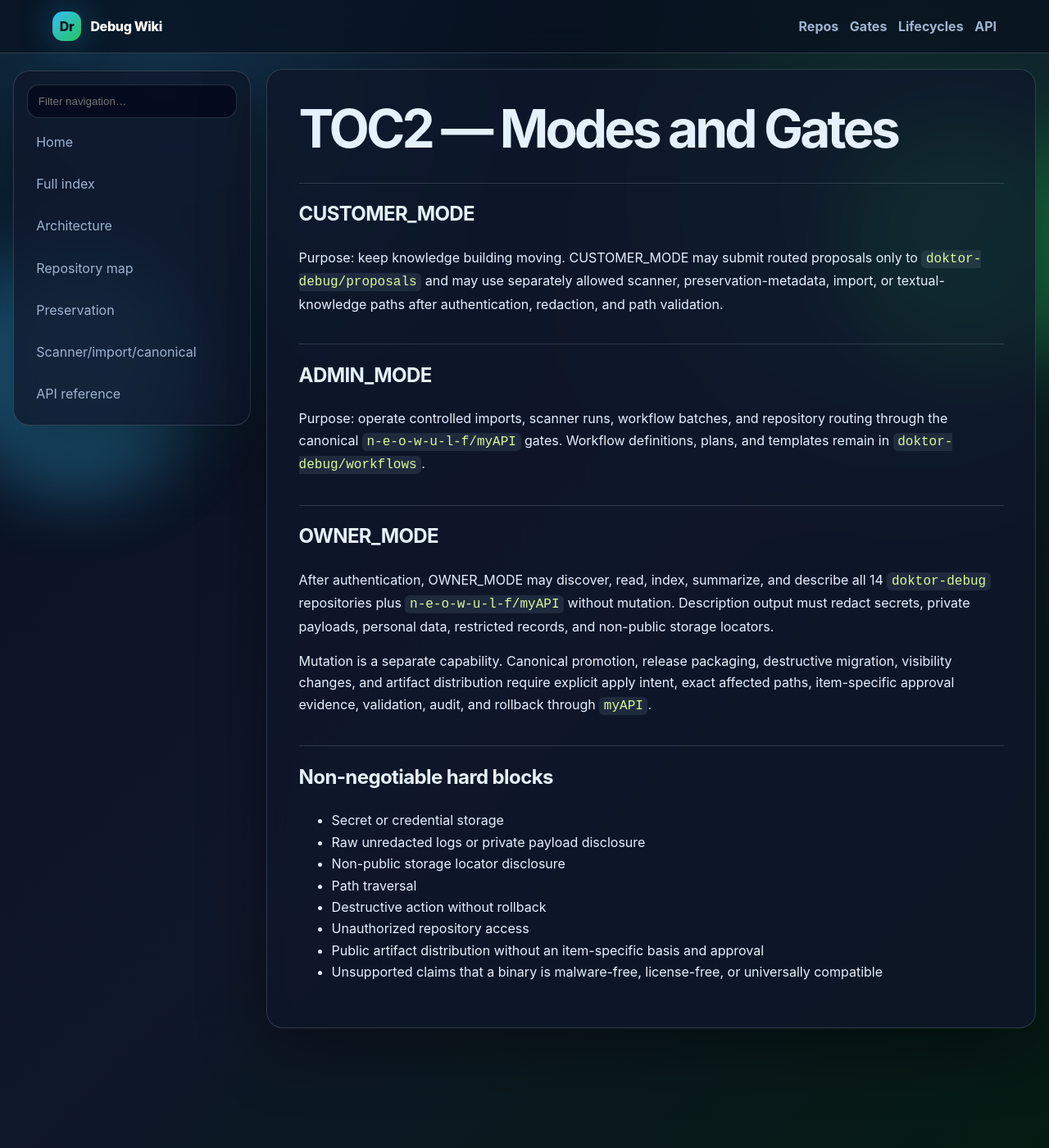
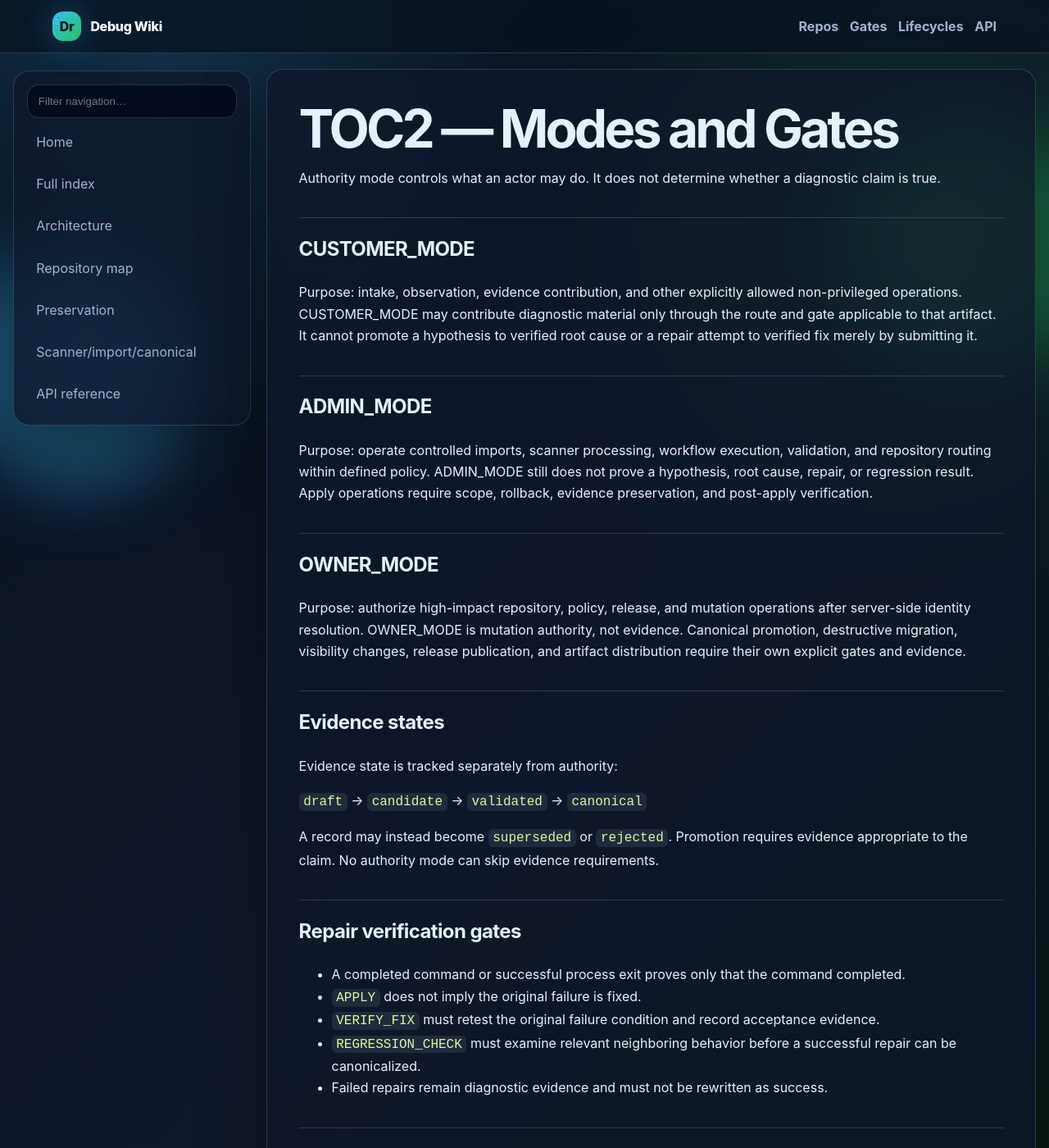
Before and after one commit to doktor-debug/wiki, a Jekyll site: the page built from TOC2.md, in a window 1280 px wide and 1400 px high. Shown: the whole window at 82% size. Built offline with Jekyll 4.4.1, drawn with Linux system fonts in a browser that asks for light colours; some of the changed text lies outside the part shown.

Commit message:
docs: separate authority from evidence in v2.4 gates

```diff
--- a/TOC2.md
+++ b/TOC2.md
@@ -6,27 +6,43 @@ permalink: /TOC2/
 
 # TOC2 — Modes and Gates
 
+Authority mode controls what an actor may do. It does not determine whether a diagnostic claim is true.
+
 ## CUSTOMER_MODE
 
-Purpose: keep knowledge building moving. CUSTOMER_MODE may submit routed proposals only to `doktor-debug/proposals` and may use separately allowed scanner, preservation-metadata, import, or textual-knowledge paths after authentication, redaction, and path validation.
+Purpose: intake, observation, evidence contribution, and other explicitly allowed non-privileged operations. CUSTOMER_MODE may contribute diagnostic material only through the route and gate applicable to that artifact. It cannot promote a hypothesis to verified root cause or a repair attempt to verified fix merely by submitting it.
 
 ## ADMIN_MODE
 
-Purpose: operate controlled imports, scanner runs, workflow batches, and repository routing through the canonical `n-e-o-w-u-l-f/myAPI` gates. Workflow definitions, plans, and templates remain in `doktor-debug/workflows`.
+Purpose: operate controlled imports, scanner processing, workflow execution, validation, and repository routing within defined policy. ADMIN_MODE still does not prove a hypothesis, root cause, repair, or regression result. Apply operations require scope, rollback, evidence preservation, and post-apply verification.
 
 ## OWNER_MODE
 
-After authentication, OWNER_MODE may discover, read, index, summarize, and describe all 14 `doktor-debug` repositories plus `n-e-o-w-u-l-f/myAPI` without mutation. Description output must redact secrets, private payloads, personal data, restricted records, and non-public storage locators.
+Purpose: authorize high-impact repository, policy, release, and mutation operations after server-side identity resolution. OWNER_MODE is mutation authority, not evidence. Canonical promotion, destructive migration, visibility changes, release publication, and artifact distribution require their own explicit gates and evidence.
 
-Mutation is a separate capability. Canonical promotion, release packaging, destructive migration, visibility changes, and artifact distribution require explicit apply intent, exact affected paths, item-specific approval evidence, validation, audit, and rollback through `myAPI`.
+## Evidence states
+
+Evidence state is tracked separately from authority:
+
+`draft` → `candidate` → `validated` → `canonical`
+
+A record may instead become `superseded` or `rejected`. Promotion requires evidence appropriate to the claim. No authority mode can skip evidence requirements.
+
+## Repair verification gates
+
+- A completed command or successful process exit proves only that the command completed.
+- `APPLY` does not imply the original failure is fixed.
+- `VERIFY_FIX` must retest the original failure condition and record acceptance evidence.
+- `REGRESSION_CHECK` must examine relevant neighboring behavior before a successful repair can be canonicalized.
+- Failed repairs remain diagnostic evidence and must not be rewritten as success.
 
 ## Non-negotiable hard blocks
 
 - Secret or credential storage
-- Raw unredacted logs or private payload disclosure
+- Raw unredacted sensitive logs or private payload disclosure
 - Non-public storage locator disclosure
 - Path traversal
 - Destructive action without rollback
 - Unauthorized repository access
-- Public artifact distribution without an item-specific basis and approval
-- Unsupported claims that a binary is malware-free, license-free, or universally compatible
+- Public artifact distribution without item-specific authority and sanitization
+- Unsupported claims that an artifact is malware-free, license-free, universally compatible, or repaired without matching verification evidence
```
